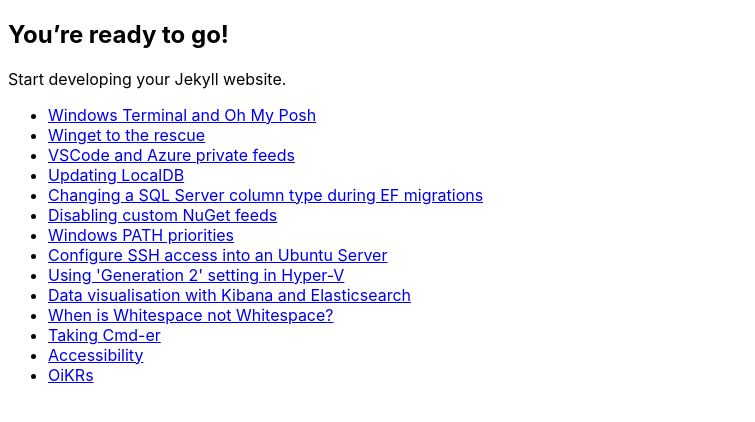
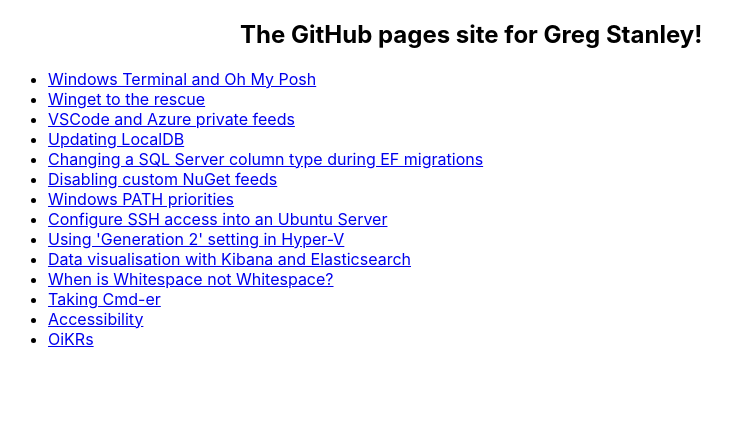
Before and after one commit to gregstanley/gregstanley.github.io, a Jekyll site: the page built from index.md, in a window 1280 px wide. Shown: the top 422 px of the page, without its empty margins (0-755 px from the left). Built offline with Jekyll 4.4.1, drawn with Linux system fonts in a browser that asks for light colours.

Commit message:
Start css

```diff
--- a/_config.yml
+++ b/_config.yml
@@ -1,3 +1,9 @@
+# Name of your site (displayed in the header)
+name: Greg Stanley
+
+# Short bio or description (displayed in the header)
+description: Software Engineer based in the UK
+
 url: "" # the base hostname & protocol for your site, e.g. http://example.com
-baseurl: "" # the subpath of your site, e.g. /blog
+baseurl: "/portfolio" # the subpath of your site, e.g. /blog
 title: "" # the name of your site, e.g. ACME Corp.
--- a/_layouts/default.html
+++ b/_layouts/default.html
@@ -7,7 +7,7 @@
     <link rel="stylesheet" href="{{ "/assets/css/main.css" | relative_url }}">
   </head>
   <body>
-    {{ content }}
+    <div id="main" role="main" class="container">{{ content }}</div>
 
     <ul>
     {% for post in site.posts %}
--- a/_sass/base.scss
+++ b/_sass/base.scss
@@ -1,9 +1,17 @@
 $backgroundColor: #ffffff;
 $bodyColor: #000000;
-$bodyFont: -apple-system,BlinkMacSystemFont,"Segoe UI",Helvetica,Arial,sans-serif,"Apple Color Emoji","Segoe UI Emoji","Segoe UI Symbol";
+$bodyFont: -apple-system, BlinkMacSystemFont, "Segoe UI", Helvetica, Arial,
+  sans-serif, "Apple Color Emoji", "Segoe UI Emoji", "Segoe UI Symbol";
 
 body {
   background: $backgroundColor;
   color: $bodyColor;
   font-family: $bodyFont;
 }
+
+.container {
+  margin: 0 auto;
+  max-width: 800px;
+  padding: 0 10px;
+  width: 100%;
+}
--- a/index.md
+++ b/index.md
@@ -1,8 +1,6 @@
 ---
 layout: default
-title: "Happy Jekylling!"
+title: "Home"
 ---
 
-## You're ready to go!
-
-Start developing your Jekyll website.
+## The GitHub pages site for Greg Stanley!
```
